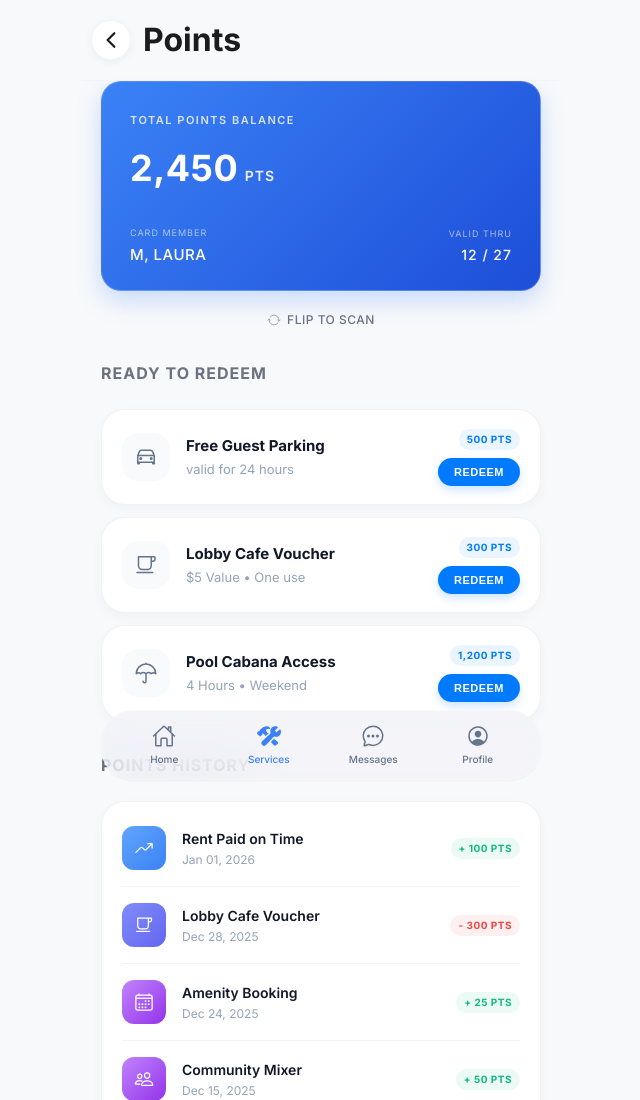
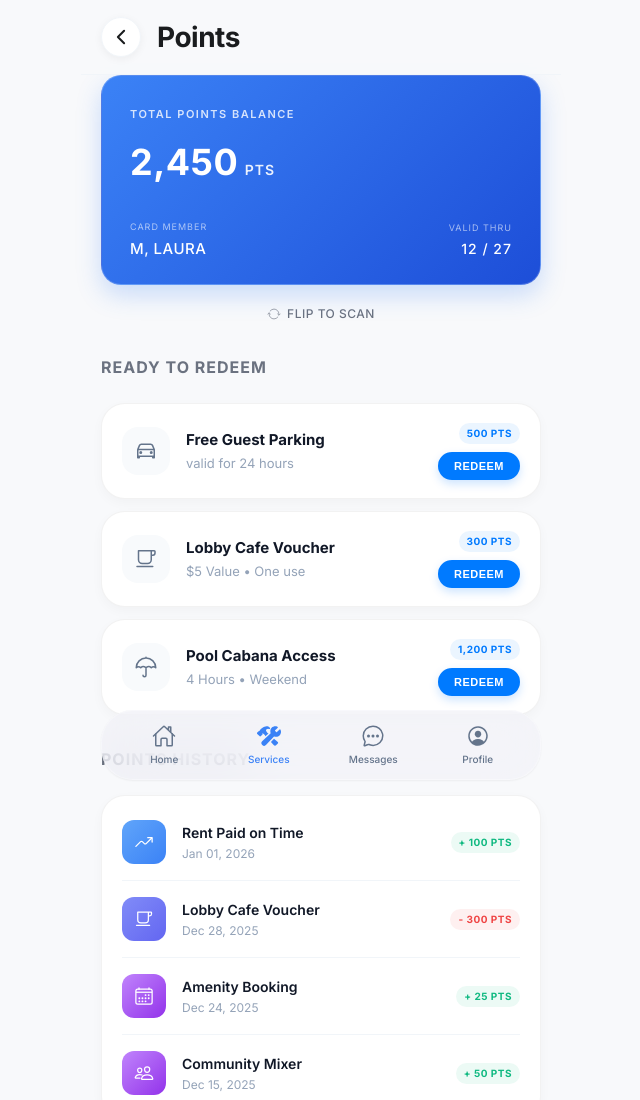
Before and after one commit to shivalikareddy/QuaynectMobileApp, a plain HTML site: page points/index.html in a window 1280 px wide. Shown: the top 1100 px of the page, without its empty margins (319-959 px from the left). Drawn offline with nearby package versions, Linux system fonts and the light colour scheme.

Commit message:
MERGE STYLE 3 AM LAST FOR THE NIGHTTT

```diff
--- a/points/index.html
+++ b/points/index.html
@@ -13,12 +13,11 @@
     <div class="app-container">
         <!-- Header -->
         <header class="app-header">
-            <div class="header-left">
-                <button class="icon-btn back-btn" onclick="location.href='../index.html'">
-                    <ion-icon name="chevron-back-outline"></ion-icon>
-                </button>
-                <h1>Points</h1>
-            </div>
+            <a href="../index.html" class="back-btn">
+                <ion-icon name="chevron-back-outline"></ion-icon>
+            </a>
+            <h1 class="header-title">Points</h1>
+            <div style="width: 40px;"></div>
         </header>
 
         <!-- Balance Section -->
@@ -232,7 +231,7 @@
                 <ion-icon name="home-outline"></ion-icon>
                 <span>Home</span>
             </div>
-            <div class="nav-item active">
+            <div class="nav-item active" onclick="window.location.href='../services.html'" style="cursor: pointer;">
                 <ion-icon name="construct"></ion-icon>
                 <span>Services</span>
             </div>
@@ -240,7 +239,7 @@
                 <ion-icon name="chatbubble-ellipses-outline"></ion-icon>
                 <span>Messages</span>
             </div>
-            <div class="nav-item">
+            <div class="nav-item" onclick="window.location.href='../profile/profile.html'" style="cursor: pointer;">
                 <ion-icon name="person-circle-outline"></ion-icon>
                 <span>Profile</span>
             </div>
```
Also changed, not shown: points/how-it-works.html (+2 -2 lines), points/redeem.html (+2 -2 lines).
